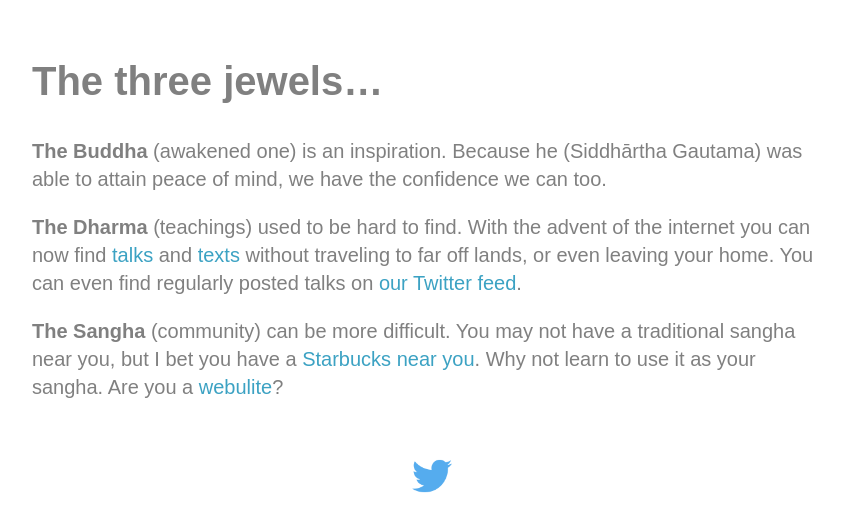
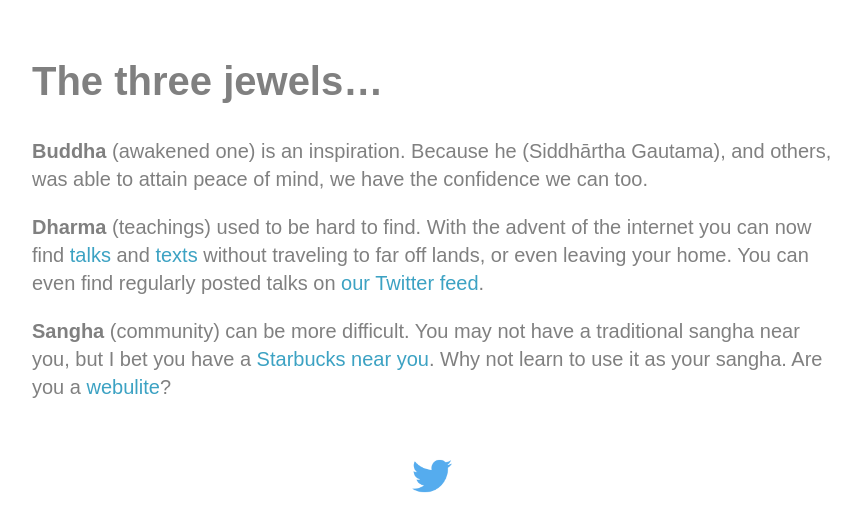
Before and after one commit to StarbucksSangha/StarbucksSangha, a Jekyll site: the page built from index.md, in a window 1280 px wide. Shown: the top 532 px of the page, without its empty margins (208-1069 px from the left). Built offline with Jekyll 4.4.1, drawn with Linux system fonts in a browser that asks for light colours.

Commit message:
Update index.md

```diff
--- a/index.md
+++ b/index.md
@@ -6,8 +6,8 @@
 ---
 # The three jewels...
 
-<b>The Buddha</b> (awakened one) is an inspiration. Because he (Siddhārtha Gautama) was able to attain peace of mind, we have the confidence we can too.
+<b>Buddha</b> (awakened one) is an inspiration. Because he (Siddhārtha Gautama), and others, was able to attain peace of mind, we have the confidence we can too.
 
-<b>The Dharma</b> (teachings) used to be hard to find. With the advent of the internet you can now find [talks](https://www.dhammatalks.org/mp3_collections_index.html){:target="_blank"} and [texts](https://www.dhammatalks.org/suttas/index.html){:target="_blank"} without traveling to far off lands, or even leaving your home. You can even find regularly posted talks on [our Twitter feed](https://twitter.com/StarbucksSangha){:target="_blank"}.
+<b>Dharma</b> (teachings) used to be hard to find. With the advent of the internet you can now find [talks](https://www.dhammatalks.org/mp3_collections_index.html){:target="_blank"} and [texts](https://www.dhammatalks.org/suttas/index.html){:target="_blank"} without traveling to far off lands, or even leaving your home. You can even find regularly posted talks on [our Twitter feed](https://twitter.com/StarbucksSangha){:target="_blank"}.
 
-<b>The Sangha</b> (community) can be more difficult. You may not have a traditional sangha near you, but I bet you have a [Starbucks near you](https://www.starbucks.com/store-locator){:target="_blank"}. Why not learn to use it as your sangha. Are you a <a href="https://webulite.com" target="_blank">webulite</a>?
+<b>Sangha</b> (community) can be more difficult. You may not have a traditional sangha near you, but I bet you have a [Starbucks near you](https://www.starbucks.com/store-locator){:target="_blank"}. Why not learn to use it as your sangha. Are you a <a href="https://webulite.com" target="_blank">webulite</a>?
```
